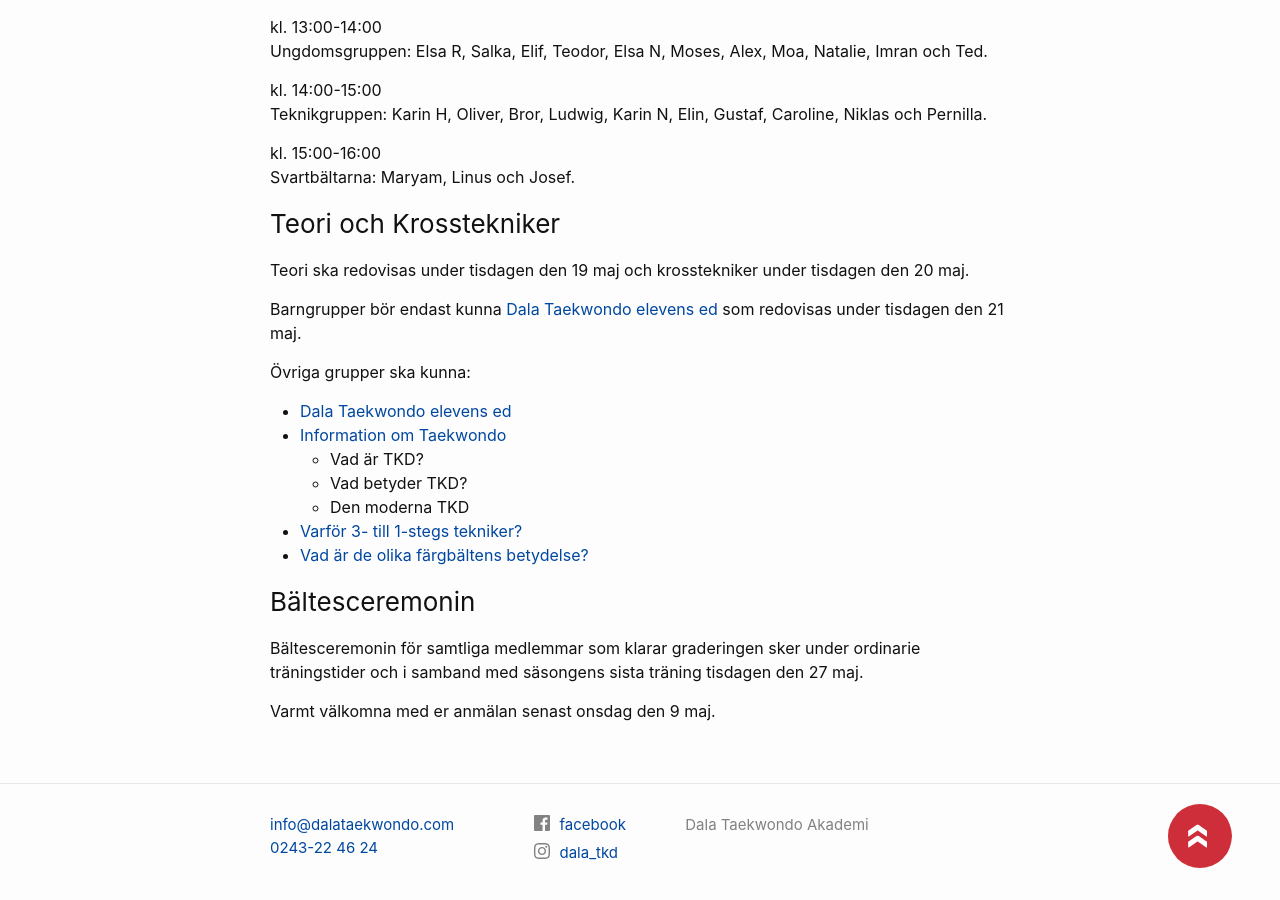
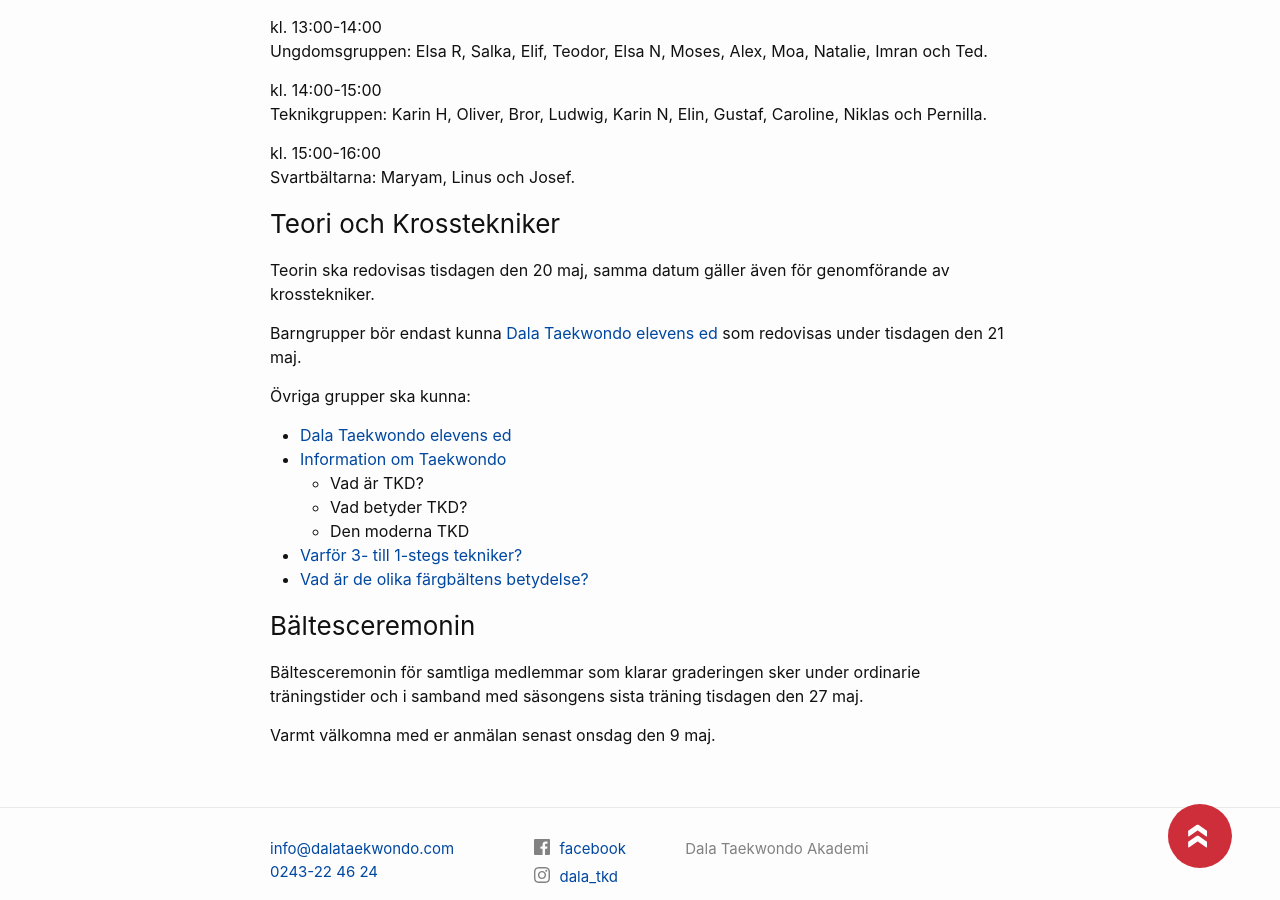
Before and after one commit to dalataekwondo/dalataekwondo.github.io, a Jekyll site: the page built from _posts/2025-04-29-gradering.md, in a window 1280 px wide and 900 px high, scrolled down 1008 px. Built offline with Jekyll 4.4.1, drawn with Linux system fonts in a browser that asks for light colours.

Commit message:
Update 2025-04-29-gradering.md

```diff
--- a/_posts/2025-04-29-gradering.md
+++ b/_posts/2025-04-29-gradering.md
@@ -45,7 +45,7 @@ Maryam, Linus och Josef.
 
 ### Teori och Krosstekniker
 
-Teori ska redovisas under tisdagen den 19 maj och krosstekniker under tisdagen den 20 maj.
+Teorin ska redovisas tisdagen den 20 maj, samma datum gäller även för genomförande av krosstekniker.
 
 Barngrupper bör endast kunna [Dala Taekwondo elevens ed](/taekwondo#klubbens-ed) som redovisas under tisdagen den 21 maj.
 
```
